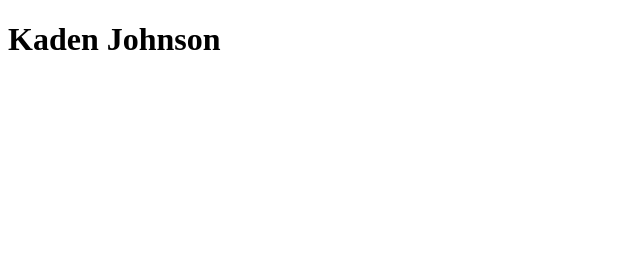
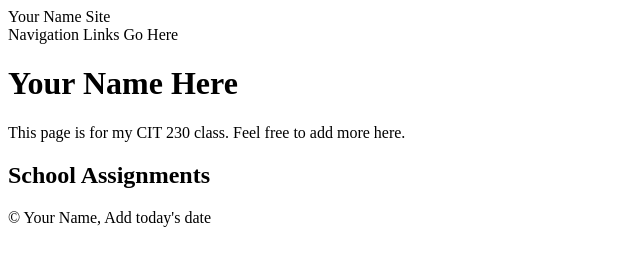
Before and after one commit to Kjgrizzly11/Kjgrizzly11.github.io, a plain HTML site: page index.html in a window 1280 px wide. Shown: the whole page, without its empty margins (0-640 px from the left). Drawn offline with Linux system fonts and the light colour scheme.

Commit message:
2nd Upload

```diff
--- a/index.html
+++ b/index.html
@@ -2,9 +2,21 @@
 <html lang="en">
  <head>
   <meta charset="utf-8">
-    <title>Home | https://github.com/Kjgrizzly11/kadenjohnson.github.io</title>
+  <title>Home | Your Repository Name Here</title>
+  <meta name="viewport" content="width=device-width">
+  <meta name="author" content="your name here">
+  <meta name="description" content="Describe your web site here">
  </head>
  <body>
-     <h1>Kaden Johnson</h1>
+  <header>Your Name Site</header>
+  <nav>Navigation Links Go Here</nav>
+  <main>
+   <h1>Your Name Here</h1>
+   <p>This page is for my CIT 230 class. Feel free to add more here.</p>
+   <h2>School Assignments</h2>
+  </main>
+  <footer>
+   <p>&copy; Your Name, Add today's date</p>
+  </footer>
  </body>
 </html>
```
Lines whose indentation alone changed are shown as unchanged.
